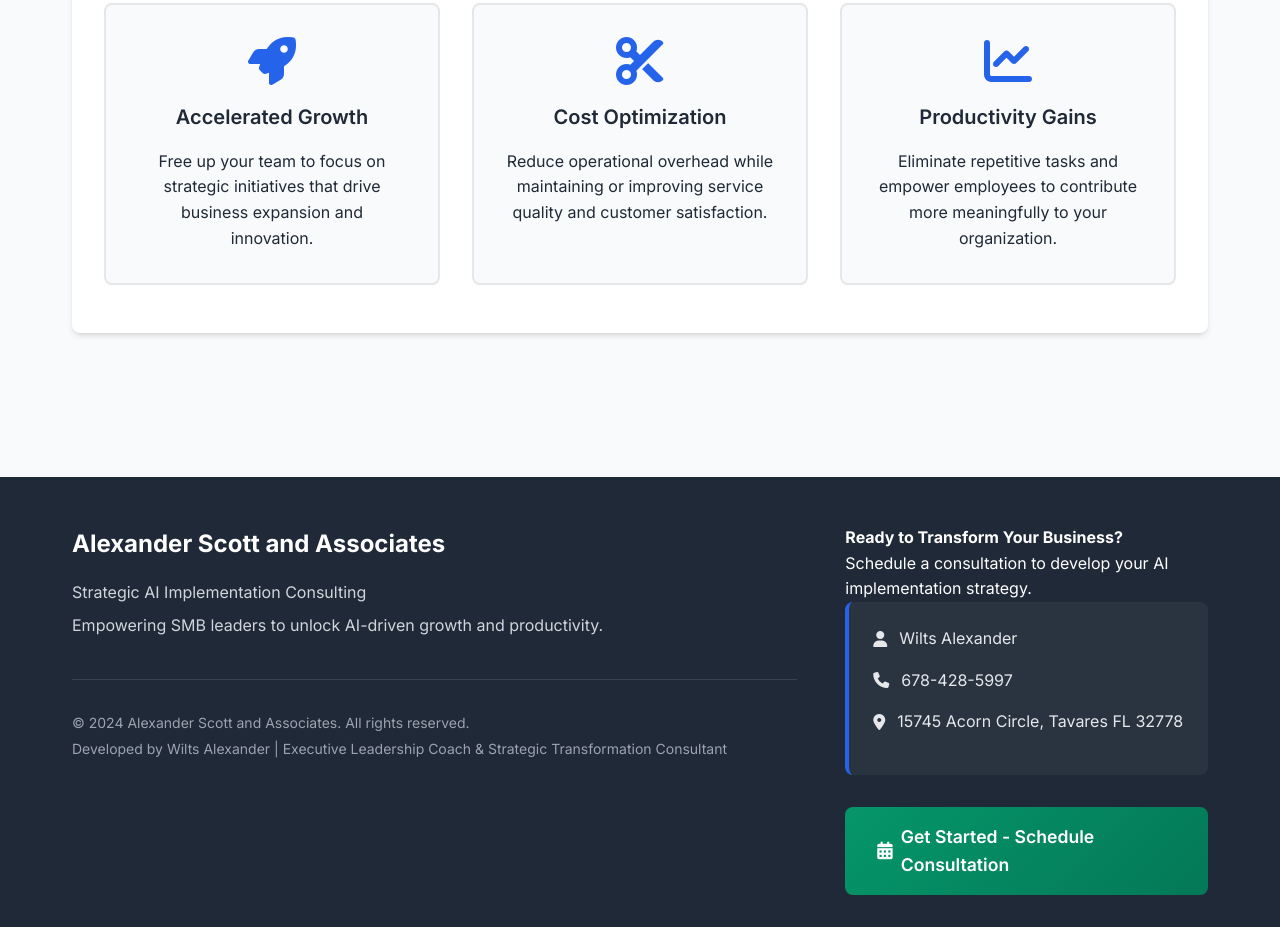
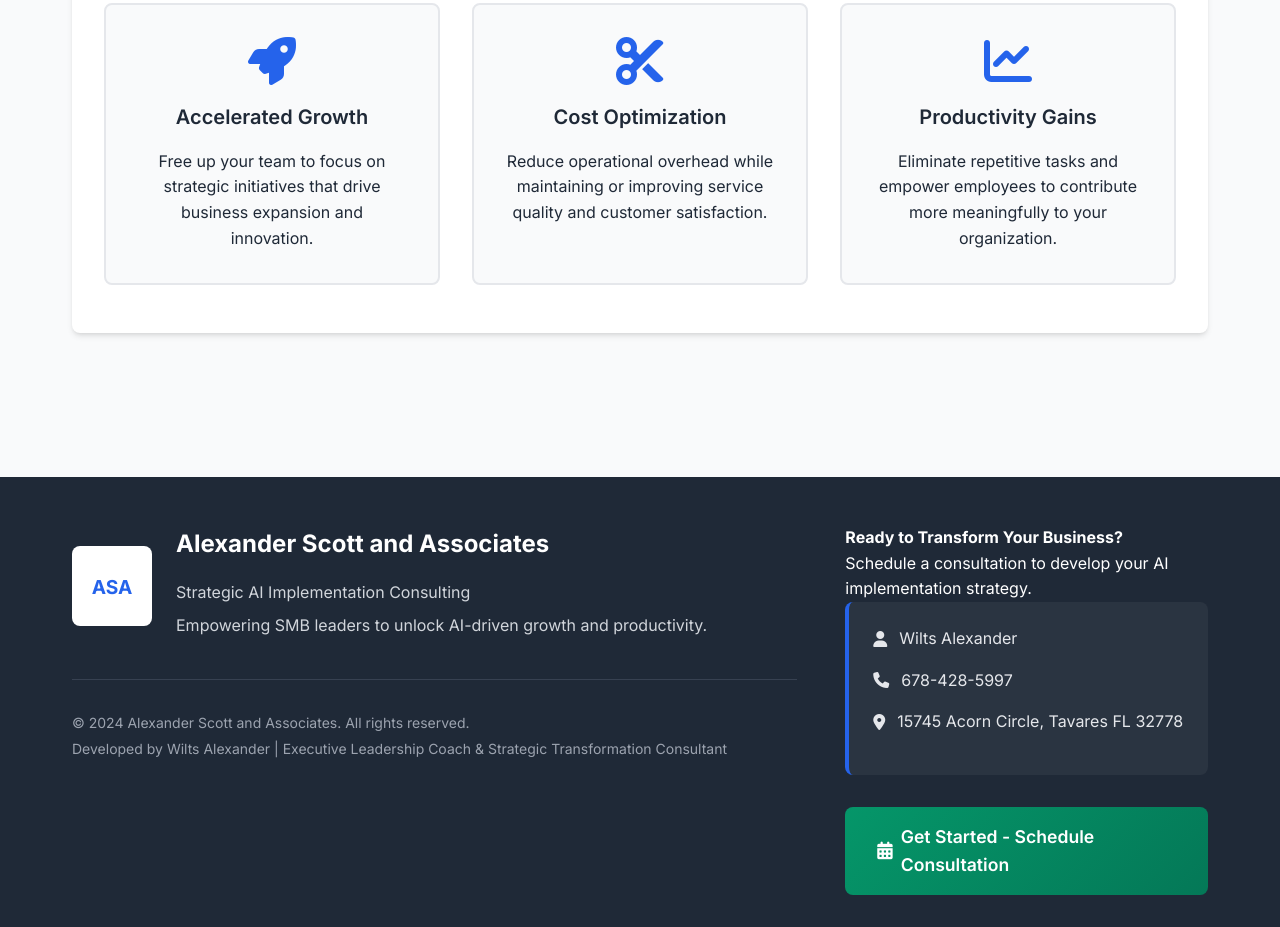
Before and after one commit to AlexWCAIII/AI-ROI-Calculator-SMB, a plain HTML site: page index.html in a window 1280 px wide. Shown: the part 2226-3153 px from the top of the page. Drawn offline with nearby package versions, Linux system fonts and the light colour scheme.

Commit message:
Add SVG logo to footer
Added SVG logo to the footer section.

```diff
--- a/index.html
+++ b/index.html
@@ -604,6 +604,10 @@ body {
             <div class="footer-content">
                 <div class="footer-info">
                     <div class="footer-logo-section">
+                                                <svg class="footer-logo" width="80" height="80" viewBox="0 0 80 80" xmlns="http://www.w3.org/2000/svg">
+                            <rect width="80" height="80" fill="#ffffff" rx="10"/>
+                            <text x="40" y="50" font-family="Inter, sans-serif" font-size="24" font-weight="bold" fill="#2563eb" text-anchor="middle">ASA</text>
+                        </svg>
                         <div class="footer-text">
                             <h3>Alexander Scott and Associates</h3>
                             <p>Strategic AI Implementation Consulting</p>
```
